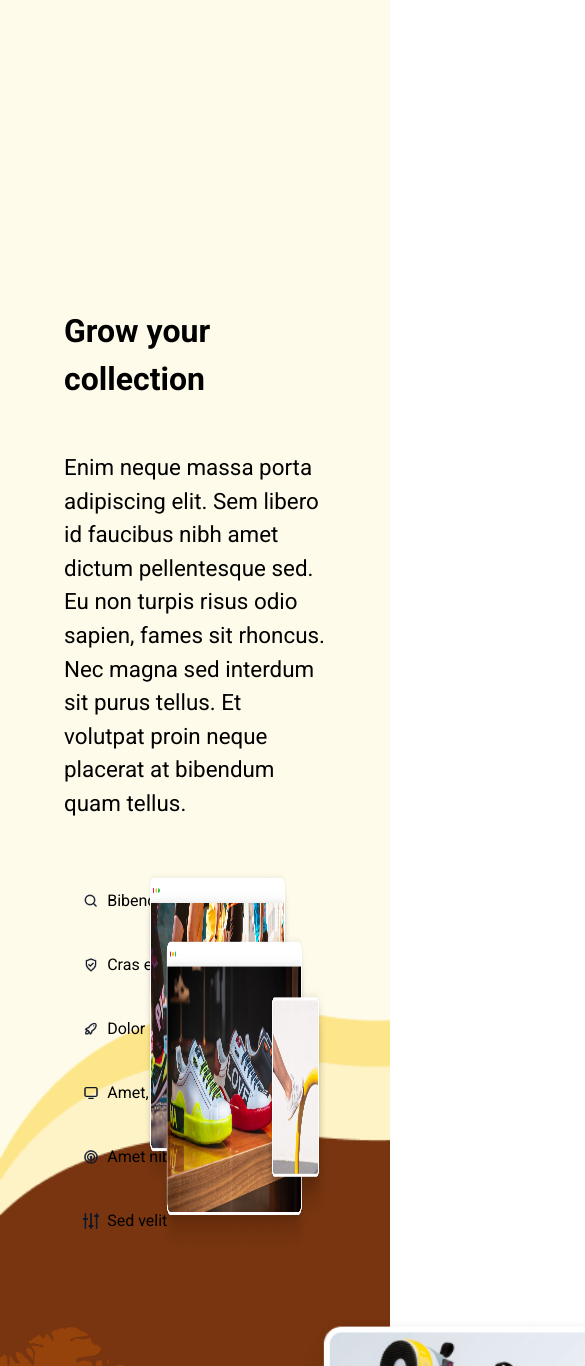
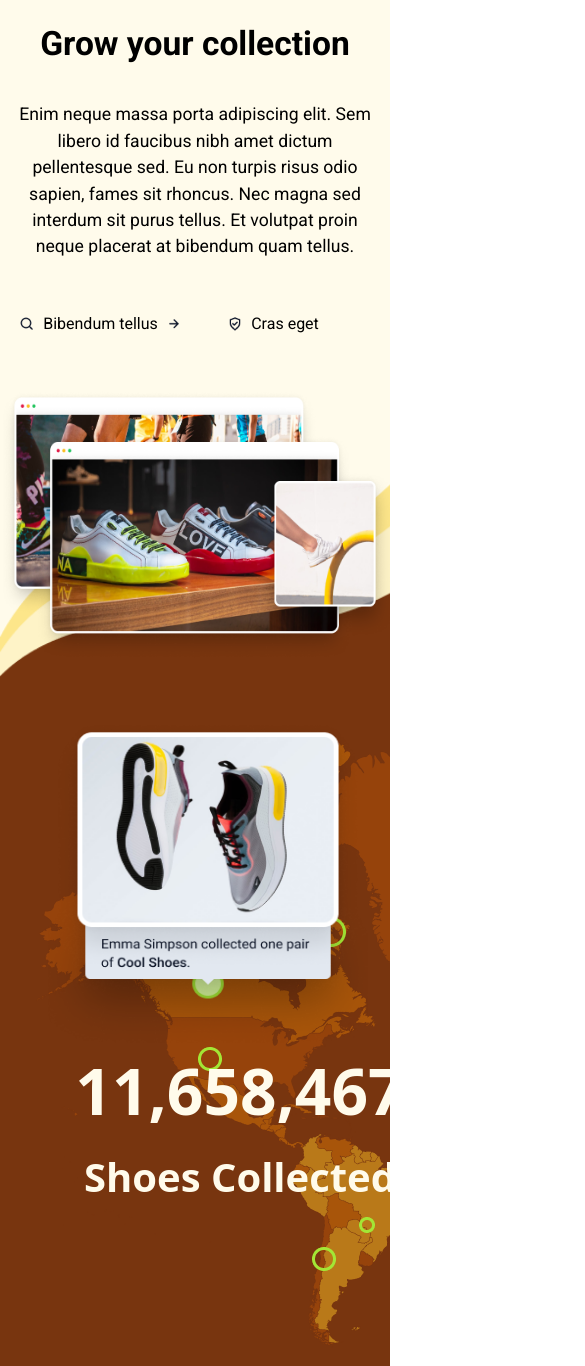
Before and after one commit to Worketyamo-Students/projet7_ferry, a plain HTML site: page index.html in a window 390 px wide. Shown: the part 4877-6243 px from the top of the page, 585 px wide, since content can reach past the window. Drawn offline with nearby package versions, Linux system fonts and the light colour scheme.

Commit message:
session6_et_7_responsive

```diff
--- a/index.html
+++ b/index.html
@@ -144,7 +144,7 @@
             </div>
           </div>
    </section>
-   <section class=" lg:w-full lg:h-[50rem] h-[65rem] flex flex-col lg:px-[2rem] pt-[4rem] gap-[2rem] bg-bgcolor100">
+   <section class=" lg:w-full lg:h-[50rem] h-[50rem] flex flex-col lg:px-[2rem] pt-[4rem] gap-[2rem] bg-bgcolor100">
          <h1 class="lg:text-[4rem] text-[2rem] font-bold ml-[3rem]">Because they love us</h1>
           <div class="overflow-x-scroll lg:overflow-x-hidden min-w-[100%] w-full h-[35rem] flex flex-row">
             <div class="lg:w-full h-[32rem] bg-Amber200 flex flex-row px-[3rem] gap-[2rem]  justify-center">
@@ -194,16 +194,17 @@
        </div>
     </div>
    </section>
-   <section class="w-full h-[65rem] bg-bgcolor100 flex flex-col p-[4rem] font-roboto gap-[3rem] bg-[url('images/Waves.png')] bg-cover ">
-     <div class="flex flex-col gap-[3rem] ">
-        <h1 class="lg:text-[4rem] text-[2rem] font-bold">Grow your collection</h1>
-        <p class="text-[1.4rem]">Enim neque massa porta adipiscing elit. Sem libero id faucibus nibh amet dictum pellentesque sed. Eu non turpis risus odio sapien, fames sit rhoncus.
+   <section class="w-full lg:h-[65rem] h-[45rem] bg-bgcolor100 flex flex-col lg:p-[4rem] font-roboto gap-[1rem] bg-[url('images/Waves.png')] bg-cover ">
+     <div class="flex flex-col lg:gap-[3rem] gap-[2rem] p-[1rem] ">
+        <h1 class="lg:text-[4rem] text-[2.1rem] font-bold lg:text-left text-center">Grow your collection</h1>
+        <p class="lg:text-[1.4rem] text-[1.1rem] lg:text-left text-center">Enim neque massa porta adipiscing elit. Sem libero id faucibus nibh amet dictum pellentesque sed. Eu non turpis risus odio sapien, fames sit rhoncus.
          Nec magna sed interdum sit purus tellus. Et volutpat proin neque placerat at bibendum quam tellus.
        </p>
      </div>
-     <div class="w-full h-[40rem]  flex flex-row justify-between ">
-        <div class="w-[25%] h-full p-[1rem] ">
-         <ul class="flex flex-col gap-[2rem]">
+     <div class="w-full lg:h-[40rem] h-[23rem]  flex lg:flex-row flex-col lg:justify-between lg:gap-0 gap-[2rem] ">
+        <div class=" overflow-x-scroll lg:overflow-x-hidden  lg:w-[22%] w-full lg:h-full h-[20%]">
+         <div class="  justify-center lg:w-full w-[80rem]  lg:h-full h-full p-[1rem] ">
+            <ul class=" flex lg:flex-col gap-[2rem]">
                <li class="h-[2rem] w-[11rem] flex items-center px-[0.2rem] hover:shadow-lg rounded-[0.5rem]">
                   <a href="" class="flex flex-row gap-[0.5rem] items-center">
                      <img src="images/icones/search.png" alt="" class="w-[1rem] h-[1rem]">
@@ -243,19 +244,22 @@
                </li>
             </ul>
            </div>
-        <div class=" w-[70%] h-full ">
+        </div>
+
+        <div class=" lg:w-[70%] w-full lg:h-full h-[80%]">
           <img src="images/collection.png" alt="collection de chaussure" class="w-[100%] h-full">
         </div>
      </div>
    </section>
-   <section class="w-full h-[45rem] bg-Amber900 bg-[url('images/carte.png')] bg-no-repeat bg-center">
-         <div class="w-full h-[40rem] bg-[url('images/petit_rond.png')] bg-no-repeat bg-center flex flex-col">
-                <img src="images/notivch.png" alt="" class="w-[25rem] h-[25rem] ml-[18rem] mt-[2rem]">
-              <div class="w-[90%] flex flex-col items-center gap-[1rem] self-center ">
-                 <h1 class="text-[6rem] font-bold text-Amber50">11,658,467</h1>
-                 <p class="text-[3rem] font-bold text-Amber50">Shoes Collected</p>
+   <section class="w-full h-[45rem]  bg-Amber900 overflow-x-scroll lg:overflow-x-hidden">
+        <div class="lg:w-full w-[70rem] h-[40rem] lg:h-full bg-[url('images/carte.png')] bg-no-repeat bg-center">
+         <div class="lg:w-full w-[70rem] h-[40rem] bg-[url('images/petit_rond.png')] bg-no-repeat bg-center flex flex-col">
+            <img src="images/notivch.png" alt="" class="lg:w-[25rem] w-[20rem] lg:h-[25rem] h-[20rem] lg:ml-[18rem] ml-[3rem] lg:mt-[2rem]">
+          <div class=" lg:w-[90%] w-[30rem] flex flex-col items-center lg:gap-[1rem] gap-[0.5rem]  lg:self-center ">
+             <h1 class="lg:text-[6rem] text-[4rem] font-bold text-Amber50">11,658,467</h1>
+             <p class="lg:text-[3rem] text-[2.5rem] font-bold text-Amber50">Shoes Collected</p>
           </div>
-
+        </div>
         </div>
    </section>
 </body>
```
Lines whose indentation alone changed are shown as unchanged.
